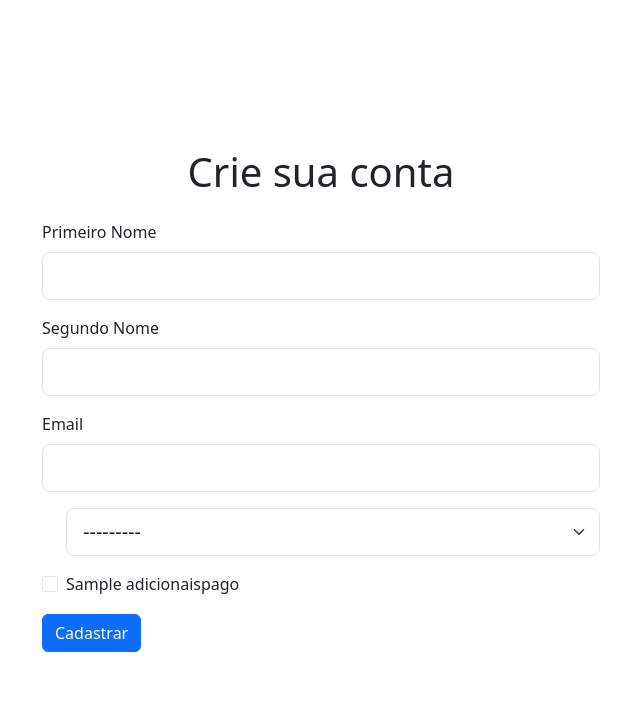
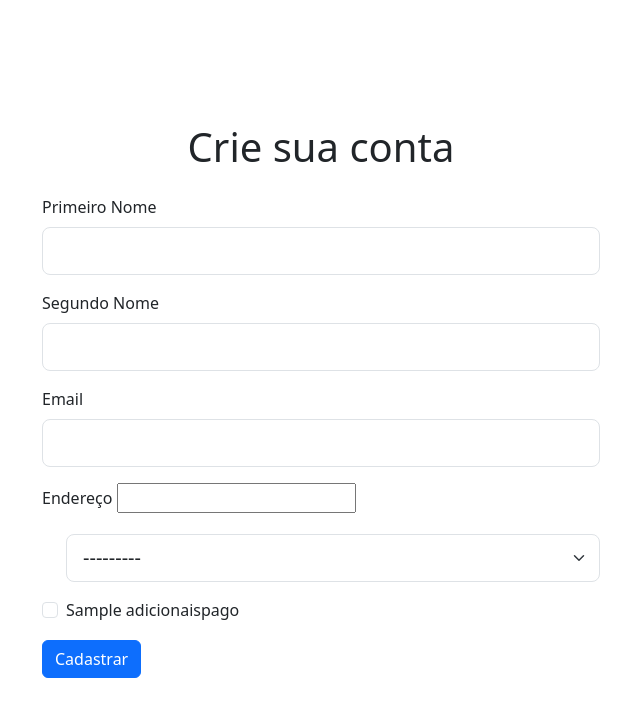
Before and after one commit to anleaes/2025-1-A3-UDWMJ-FAPA-03, a Django app: page /cliente/adicionar/ in a window 1280 px wide. Shown: the top 717 px of the page, without its empty margins (319-959 px from the left). Run offline with Django 5.2, Linux system fonts and the light colour scheme; tables that the repository leaves empty hold one stand-in row (values such as "Sample post").

Commit message:
criação cliente completa

```diff
--- a/templates/cliente/cadastroCliente.html
+++ b/templates/cliente/cadastroCliente.html
@@ -9,7 +9,7 @@
   <div class="w-50">
     <h1 class="text-center mb-4">Crie sua conta</h1>
 
-    <form method="POST" class="w-100">
+    <form method="POST" action="" class="w-100">
       {% csrf_token %}
 
       <div class="mb-3">
@@ -27,6 +27,11 @@
             <label for="exampleInputEmail1" class="form-label">Email </label>
             {{form.email}}
 
+      </div>
+
+      <div class="mb-3">
+        <label for="endereco" class="form-label">Endereço</label>
+        {{ form.endereco }}
       </div>
 
 
```
